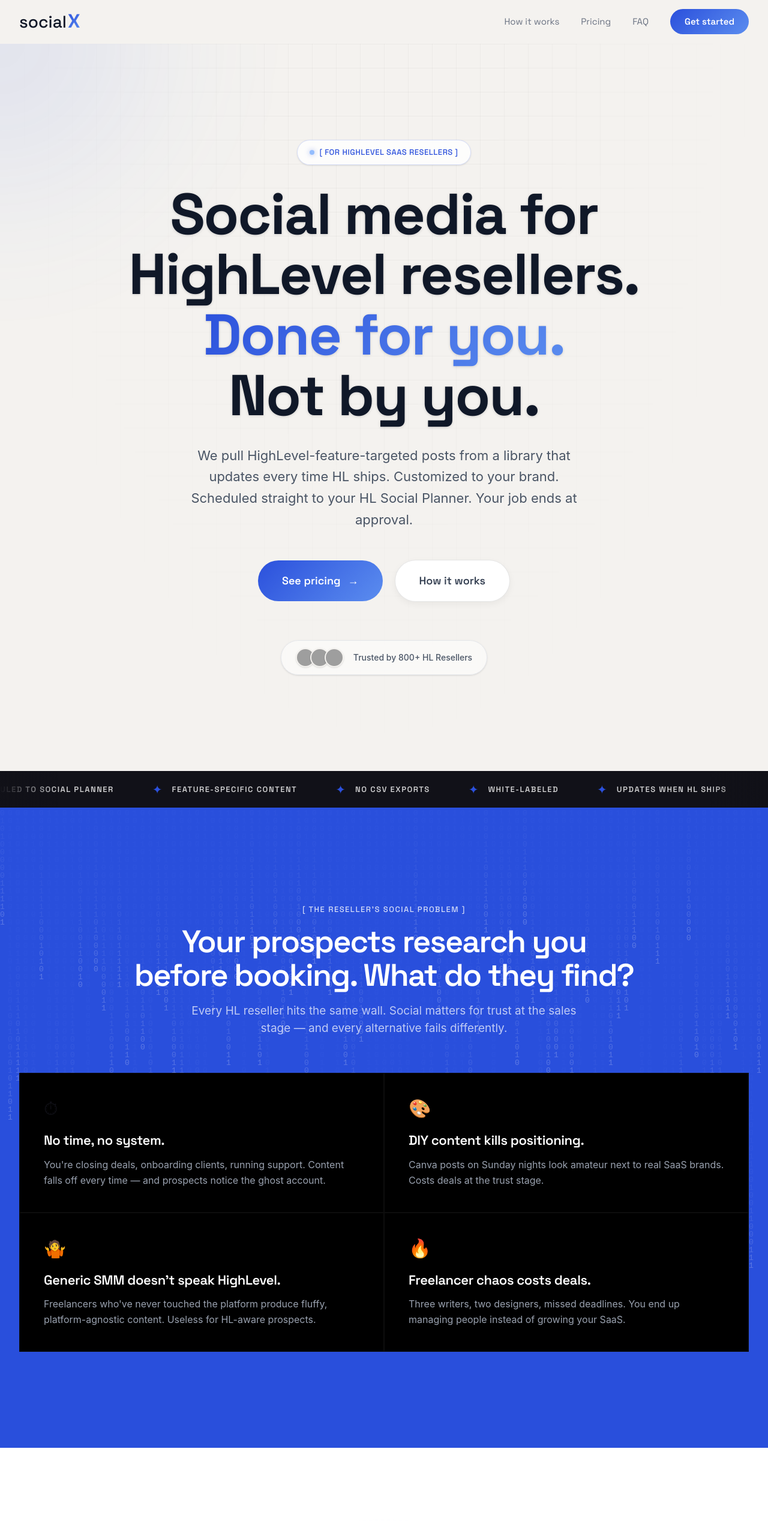
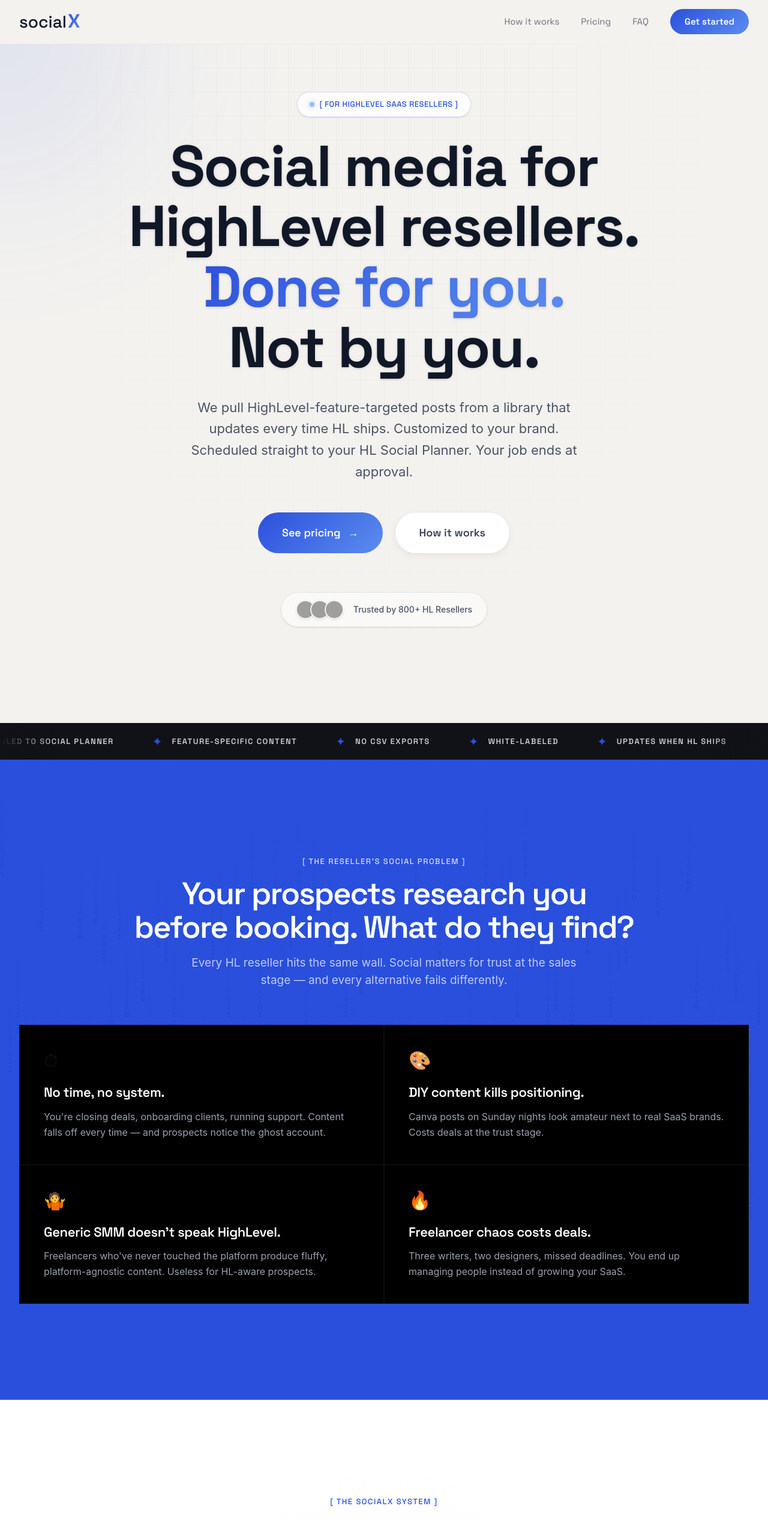
Before and after one commit to einfoengine/socialx, a Next.js app: page / in a window 1280 px wide. Shown: the top 2535 px of the page at 60% size. Built offline with nearby package versions, Linux system fonts and the light colour scheme; grey boxes are pictures that could not be loaded; a web font is replaced by a local one.

Commit message:
Some color correction

```diff
--- a/components/Guarantees.tsx
+++ b/components/Guarantees.tsx
@@ -6,14 +6,14 @@ const stats = [
 
 export default function Guarantees() {
   return (
-    <section id="gw-guarantees" className="py-32 md:py-40 relative overflow-hidden">
+    <section id="gw-guarantees" className="py-32 md:py-40 relative overflow-hidden" style={{ background: "#000877" }}>
       {/* Video background */}
       <video
         autoPlay
         muted
         loop
         playsInline
-        className="absolute inset-0 w-full h-full object-cover"
+        className="absolute inset-0 w-full h-full object-cover opacity-20"
       >
         <source src="/section-bg.mp4" type="video/mp4" />
       </video>
--- a/components/Hero.tsx
+++ b/components/Hero.tsx
@@ -18,7 +18,7 @@ export default function Hero() {
   return (
     <section
       id="gw-hero"
-      className="relative py-32 lg:py-40 overflow-hidden flex flex-col items-center justify-center min-h-[90vh]"
+      className="relative pt-16 pb-32 lg:pt-20 lg:pb-40 overflow-hidden flex flex-col items-center justify-center min-h-[90vh]"
       style={{ background: "#F4F2EF" }}
     >
       {/* Interactive Cursor Spotlight */}
--- a/components/Problem.tsx
+++ b/components/Problem.tsx
@@ -72,7 +72,7 @@ function MatrixCanvas() {
         const char = Math.random() > 0.5 ? "1" : "0";
 
         // Bright leading character
-        ctx.fillStyle = "rgba(255, 255, 255, 0.9)";
+        ctx.fillStyle = "rgba(30, 58, 175, 1)";
         ctx.fillText(char, i * fontSize, y);
 
         if (y > canvas.height && Math.random() > 0.97) {
@@ -93,7 +93,7 @@ function MatrixCanvas() {
   return (
     <canvas
       ref={canvasRef}
-      className="absolute inset-0 w-full h-full pointer-events-none opacity-25"
+      className="absolute inset-0 w-full h-full pointer-events-none opacity-40"
     />
   );
 }
```
